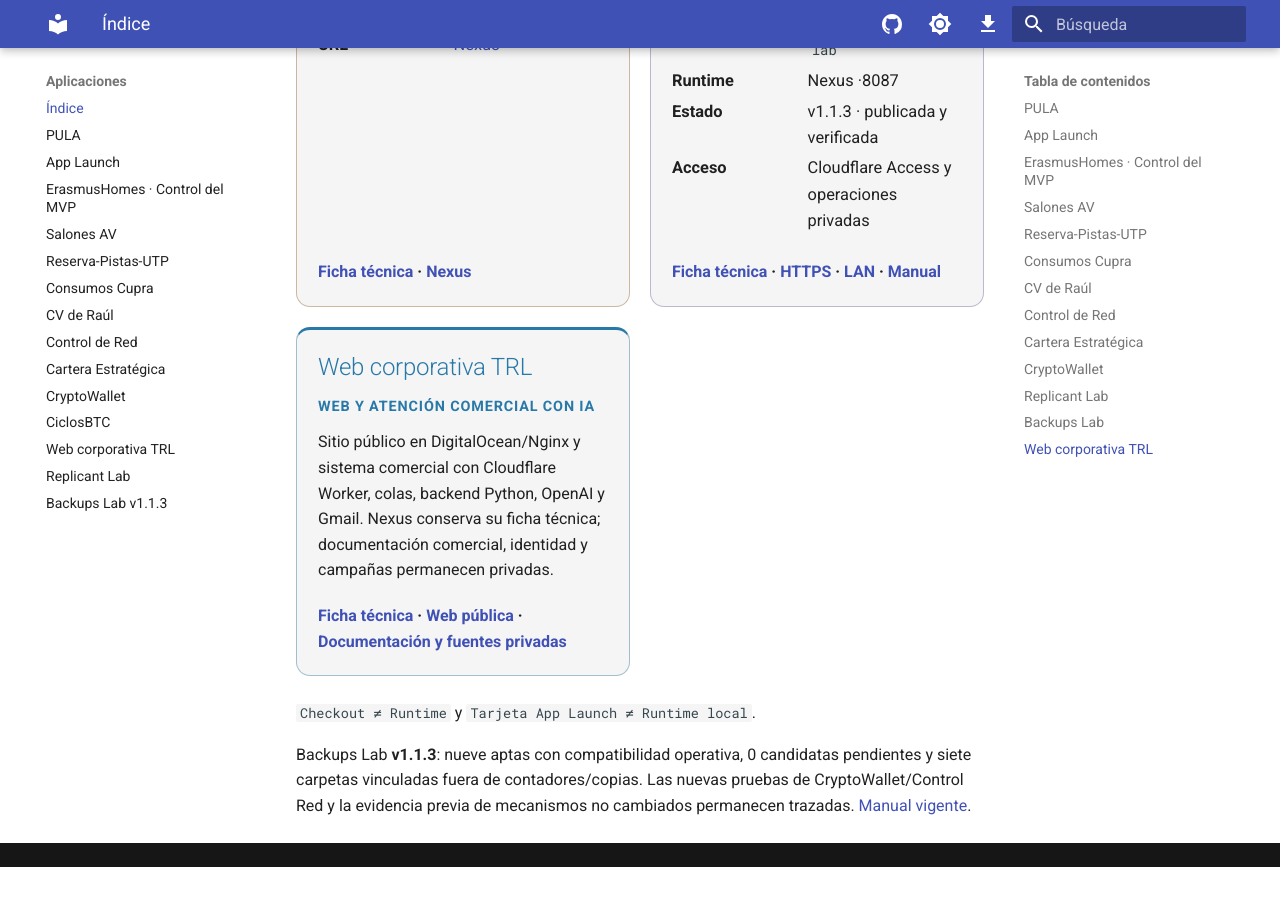
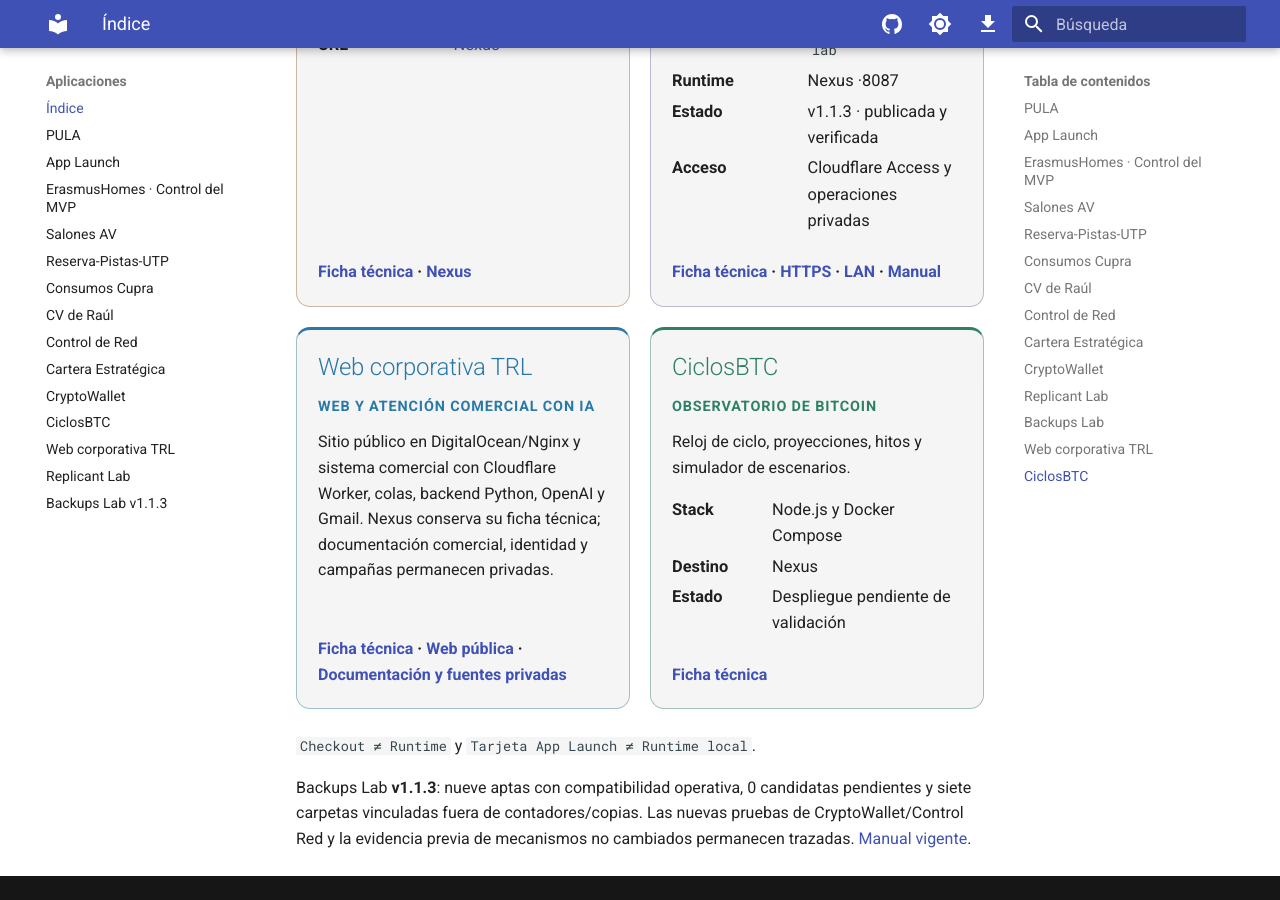
Before and after one commit to ratienza/infra-replicant-lab, an MkDocs documentation site: the page built from docs/aplicaciones/index.md, in a window 1280 px wide and 900 px high, scrolled down 4450 px. Built offline with MkDocs 1.6.1 and Material for MkDocs 9.7.7, drawn with Linux system fonts in a browser that asks for light colours; a script that is not in the unit is left out; before the commit the page ends 5317 px from its top, so only the background shows below that.

Commit message:
Incorpora CiclosBTC al catálogo de Replicant Lab

```diff
--- a/docs/aplicaciones/index.md
+++ b/docs/aplicaciones/index.md
@@ -149,6 +149,14 @@
 
 <p class="app-accesses"><a href="../downloads/apps/web-corporativa-trl.html">Ficha técnica</a> · <a href="https://thereplicantlab.com/">Web pública</a> · <a href="web-corporativa-trl/">Documentación y fuentes privadas</a></p>
 </article>
+<article class="app-card" markdown>
+## CiclosBTC
+<p class="app-type">Observatorio de Bitcoin</p>
+Reloj de ciclo, proyecciones, hitos y simulador de escenarios.
+<dl><dt>Stack</dt><dd>Node.js y Docker Compose</dd><dt>Destino</dt><dd>Nexus</dd><dt>Estado</dt><dd>Despliegue pendiente de validación</dd></dl>
+<p class="app-accesses"><a href="ciclosbtc/">Ficha técnica</a></p>
+</article>
+
 </div>
 
 `Checkout ≠ Runtime` y `Tarjeta App Launch ≠ Runtime local`.
```
